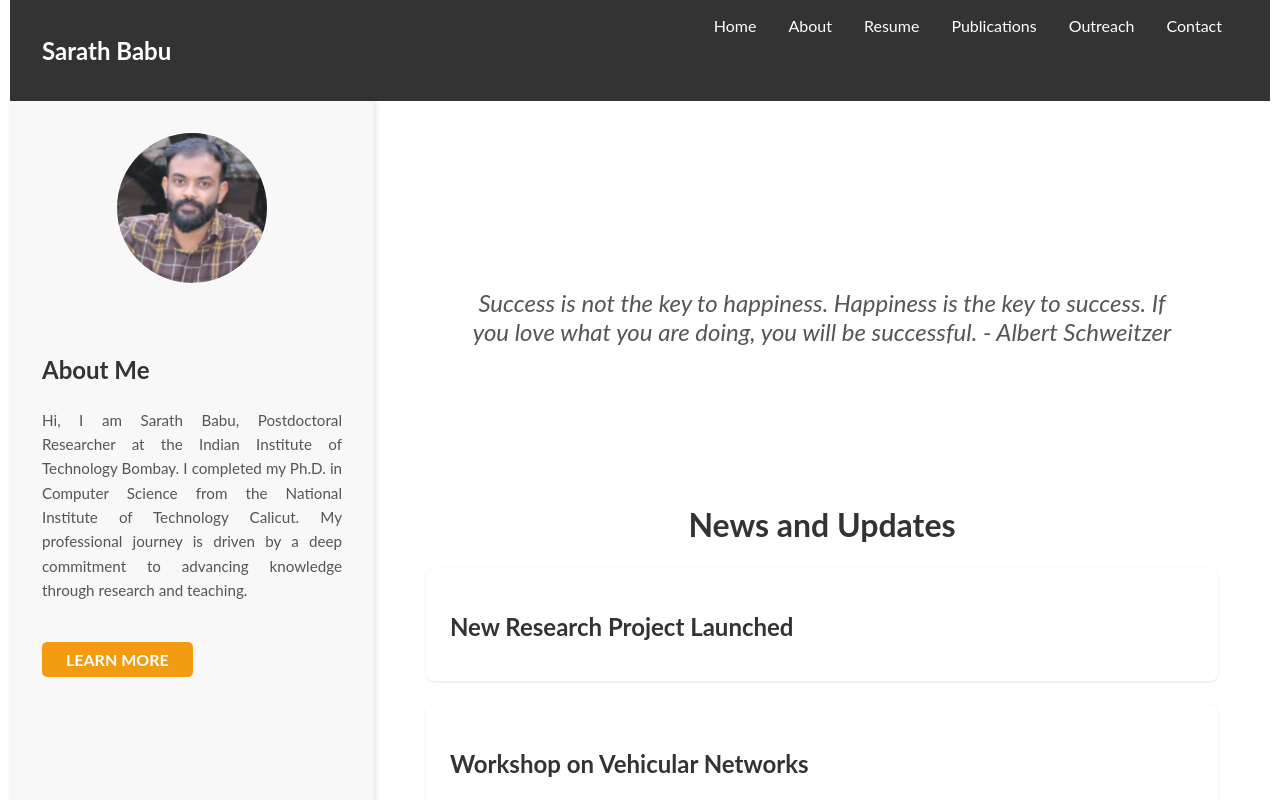
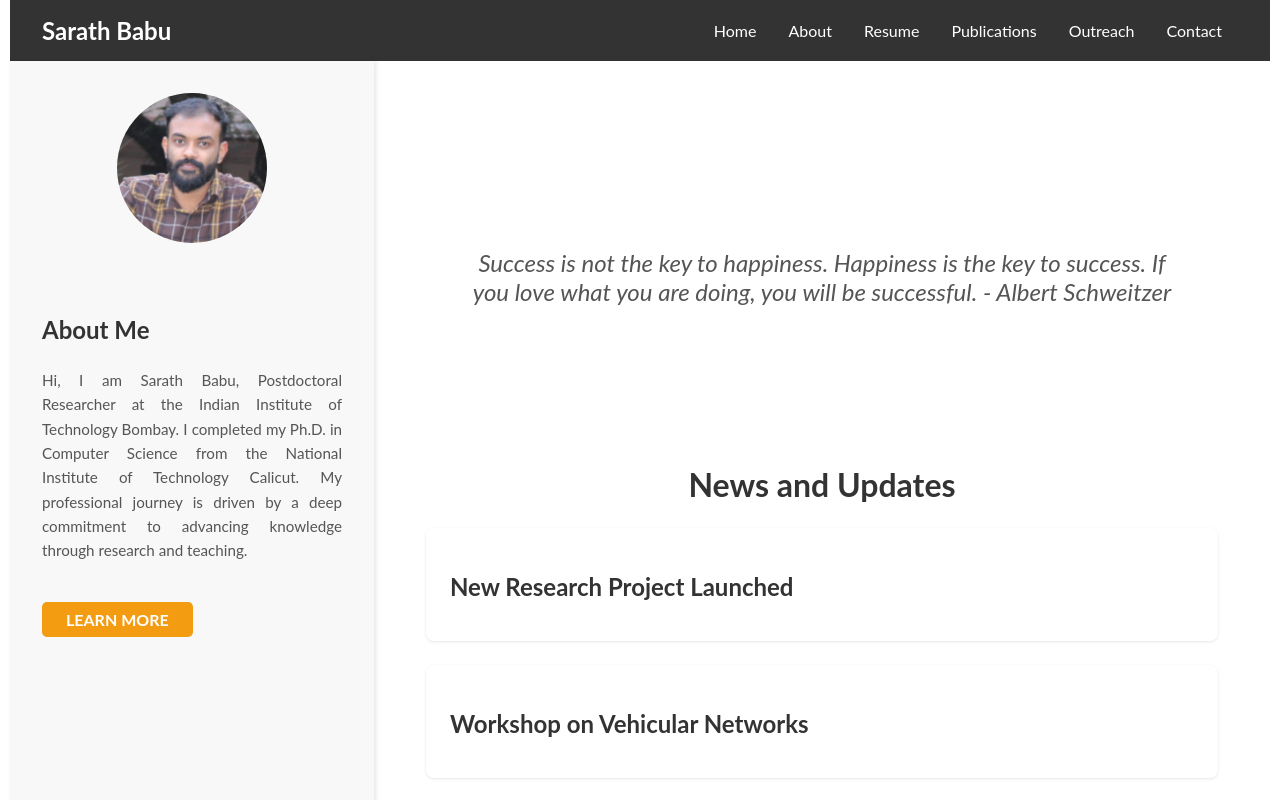
Before and after one commit to SarathBabu0410/personal-wesite, a React (Create React App) app: page / in a window 1280 px wide. Shown: the top 800 px of the page. Built offline with nearby package versions, Linux system fonts and the light colour scheme.

Commit message:
Update Header.js

```diff
--- a/src/components/Header.js
+++ b/src/components/Header.js
@@ -5,14 +5,30 @@ import styled from "styled-components";
 const Nav = styled.nav`
   display: flex;
   justify-content: space-between;
+  align-items: center; /* Center the items vertically */
   padding: 1rem 2rem;
   background-color: #333;
   color: white;
+  box-sizing: border-box; /* Include padding in width calculation */
+
+  @media (max-width: 768px) {
+    padding: 1rem; /* Reduce padding on smaller screens */
+    flex-direction: column; /* Stack items vertically on mobile */
+    align-items: flex-start; /* Align items to the start */
+  }
+
+  h1 {
+    margin: 0; /* Remove default margin */
+  }
 
   a {
     color: white;
     text-decoration: none;
     margin: 0 1rem;
+
+    @media (max-width: 768px) {
+      margin: 0.5rem 0; /* Adjust margin for mobile */
+    }
   }
 
   a:hover {
```
